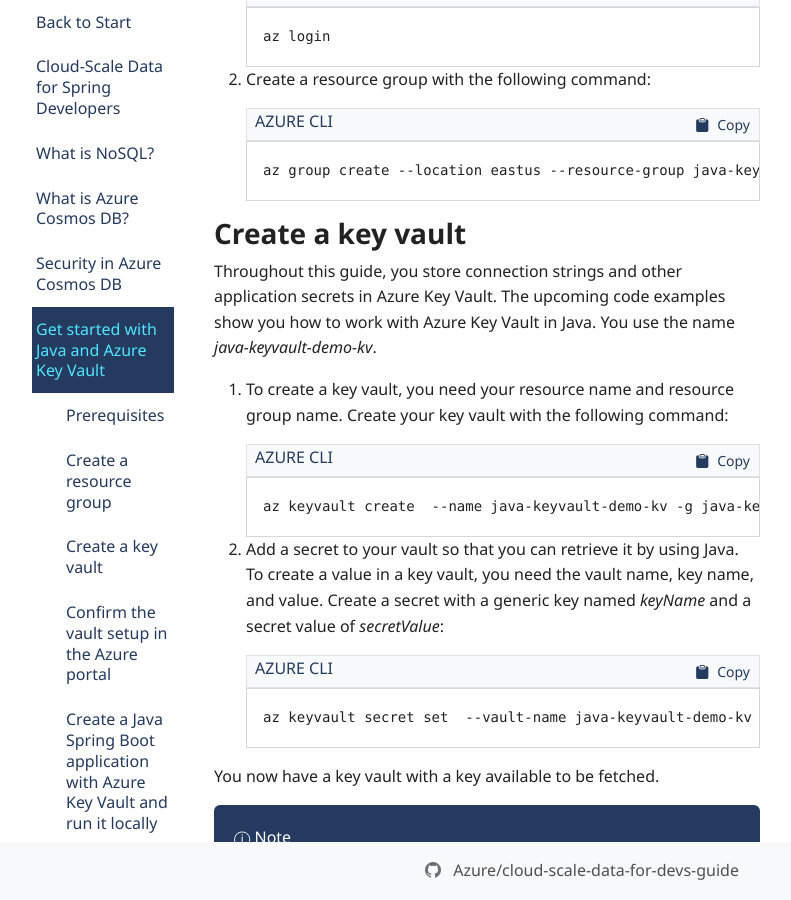
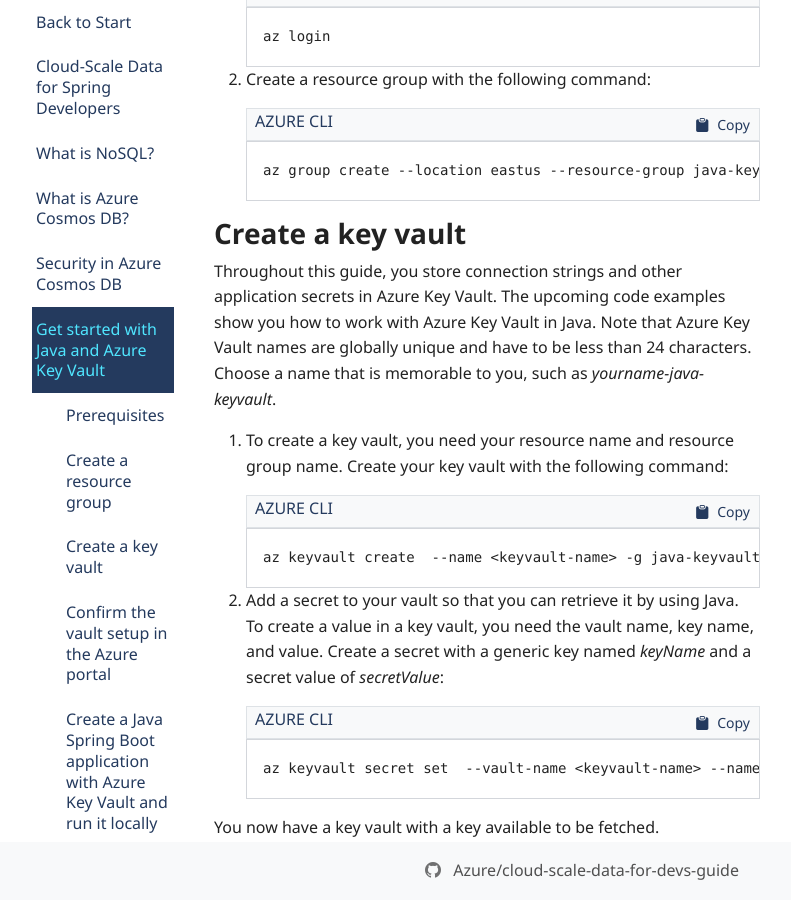
Before and after one commit to Azure/cloud-scale-data-for-devs-guide, a Jekyll site: the page built from docs/get-started-with-java-and-key-vault.md, in a window 1280 px wide and 900 px high, scrolled down 934 px. Shown: the whole window, without its empty margins (58-849 px from the left). Built offline with Jekyll 4.4.1, drawn with Linux system fonts in a browser that asks for light colours; nearby versions of some CDN libraries; some web fonts are replaced; our own code applies the rules of GitHub Pages for plain Markdown files; comment, search, counter and statistics services are not loaded; some of the changed text lies outside the part shown.

````diff
--- a/docs/get-started-with-java-and-key-vault.md
+++ b/docs/get-started-with-java-and-key-vault.md
@@ -44,18 +44,18 @@ Create a resource group to store all of the resources in this example. Throughou
 
 ## Create a key vault
 
-Throughout this guide, you store connection strings and other application secrets in Azure Key Vault. The upcoming code examples show you how to work with Azure Key Vault in Java. You use the name *java-keyvault-demo-kv*.
+Throughout this guide, you store connection strings and other application secrets in Azure Key Vault. The upcoming code examples show you how to work with Azure Key Vault in Java. Note that Azure Key Vault names are globally unique and have to be less than 24 characters.  Choose a name that is memorable to you, such as *yourname-java-keyvault*.
 
 1. To create a key vault, you need your resource name and resource group name. Create your key vault with the following command:
 
    ```azurecli
-   az keyvault create  --name java-keyvault-demo-kv -g java-keyvault-demo-rg
+   az keyvault create  --name <keyvault-name> -g java-keyvault-demo-rg
    ```
 
 1. Add a secret to your vault so that you can retrieve it by using Java. To create a value in a key vault, you need the vault name, key name, and value. Create a secret with a generic key named *keyName* and a secret value of *secretValue*:
 
    ```azurecli
-   az keyvault secret set  --vault-name java-keyvault-demo-kv --name "keyName" --value "secretValue"
+   az keyvault secret set  --vault-name <keyvault-name> --name "keyName" --value "secretValue"
    ```
 
 You now have a key vault with a key available to be fetched.
@@ -183,10 +183,10 @@ Set up environment variables for `DefaultAzureCredentialBuilder`. These variable
 
 > Contact your Azure administrator to create a service principal if you don't have the rights to do so in your tenant.
 
-To create a service principal, you first need to choose a name. Use the name **java-keyvault-demo-sp**. Create your service principal using the following command:
+To create a service principal, you first need to choose a name. Note that Azure Key Vault names are globally unique and have to be less than 24 characters.  Choose a name that is memorable to you, such as *yourname-java-keyvault*.  Create your service principal using the following command:
 
 ```azurecli
-az ad sp create-for-rbac -n java-keyvault-demo-sp --role=Contributor
+az ad sp create-for-rbac -n <your service principal name>
 ```
 
 This command produces output values similar to the following sample:
@@ -201,11 +201,16 @@ This command produces output values similar to the following sample:
 }
 ```
 
+### Assign a Key Vault access policy
+
+From the Azure portal, set access control for your new service principal by following the steps at https://learn.microsoft.com/en-us/azure/key-vault/general/assign-access-policy?tabs=azure-portal.  Use the displayName for above for the service principal to add.
+
+
 ### Set your environment variables
 
 There are four environment variables to set up locally for this example:
 
-- `KEY_VAULT_NAME`: For this demo, use *java-keyvault-demo-kv*.
+- `KEY_VAULT_NAME`: For this demo, use the *<keyvault-name>* you created.
 
 - `AZURE_CLIENT_ID`: Set to the appId value.
 
@@ -218,7 +223,7 @@ There are four environment variables to set up locally for this example:
 1. After you've set your environment variables, run the following command to package the demo:
 
    ```bash
-   mvn clean package -DskipTests`
+   mvn clean package -DskipTests
    ```
 
 1. Run the Spring Boot web application in Tomcat:
@@ -227,10 +232,7 @@ There are four environment variables to set up locally for this example:
    mvn spring-boot:run
    ```
 
-   This command outputs a URL for the web application. Save this URL for later.
-
-1. To confirm the output, use the URL generated by the previous command to open your web application in a web browser.
-
+1. Open a browser and go to http://localhost:8080/
    You should see *secretValue* displayed in the browser.
 
 ## Create a Java Spring Boot application to use Azure Key Vault and run it on Azure
@@ -256,7 +258,7 @@ Use the [Maven Plugin for Azure Web Apps](https://github.com/microsoft/azure-mav
 1. To install the Maven Plugin for Azure Web Apps, run the following command:
 
    ```bash
-   mvn com.microsoft.azure:azure-webapp-maven-plugin:2.3.0:config`.
+   mvn com.microsoft.azure:azure-webapp-maven-plugin:2.3.0:config
    ```
 
    This command creates the initial settings for your Azure App Service. Your application is deployed to a *Linux* Azure App Service plan with a *Java 11* runtime.
@@ -359,7 +361,7 @@ The Azure Web App needs to retrieve secrets from Azure Key Vault. It doesn't rot
 1. To grant access to the new managed identity, replace \<YOUR_PRINCIPAL_ID> with the principalId value of the system-assigned managed identity.
 
 ```azurecli
-az keyvault set-policy --name java-keyvault-demo-kv --object-id <YOUR_PRINCIPAL_ID> --secret-permissions set get list
+az keyvault set-policy --name <keyvault-name> --object-id <YOUR_PRINCIPAL_ID> --secret-permissions set get list
 ```
 
 1. To verify that access was granted correctly, select **Access policies** and confirm that the managed identity appears under the Application section.
@@ -373,7 +375,7 @@ You don't explicitly store the key vault name in our application. Instead, you c
 1. To set the `KEY_VAULT_NAME` variable, run:
 
    ```azurecli
-   az webapp config appsettings set --name java-keyvault-app --resource-group java-keyvault-demo-rg --settings KEY_VAULT_NAME=java-keyvault-demo-kv
+   az webapp config appsettings set --name java-keyvault-app --resource-group java-keyvault-demo-rg --settings KEY_VAULT_NAME=<keyvault-name>
    ```
 
 To confirm that the key vault name was set successfully:
````
Also changed, not shown: other parts of docs/get-started-with-java-and-key-vault.md (+1 -1 lines), docs/change-feed-with-cosmos-db-trigger-function.md (+12 -6 lines), docs/deploy-to-azure-app-service.md (+15 -3 lines), docs/get-started-with-java-and-cosmos-db.md (+19 -7 lines).
